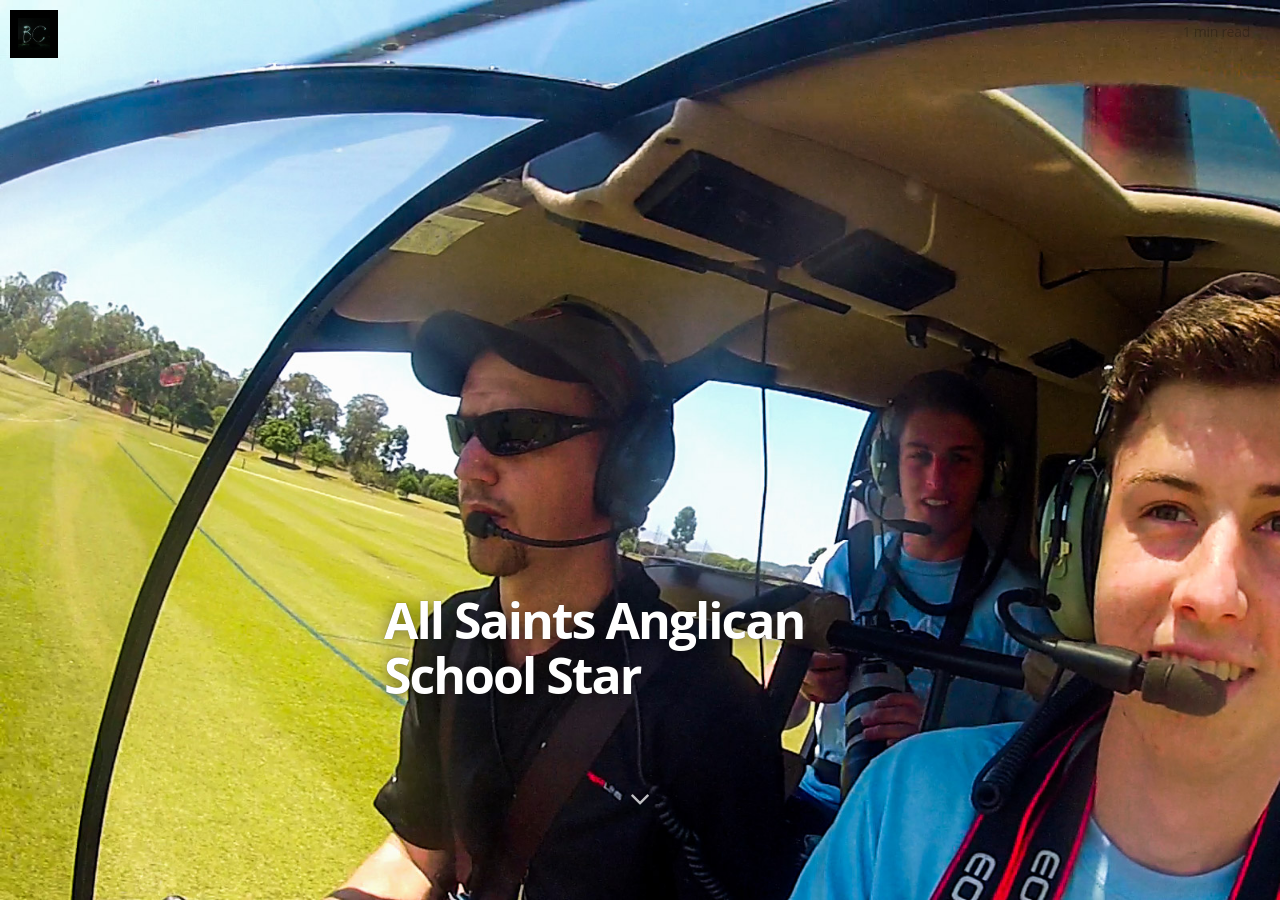
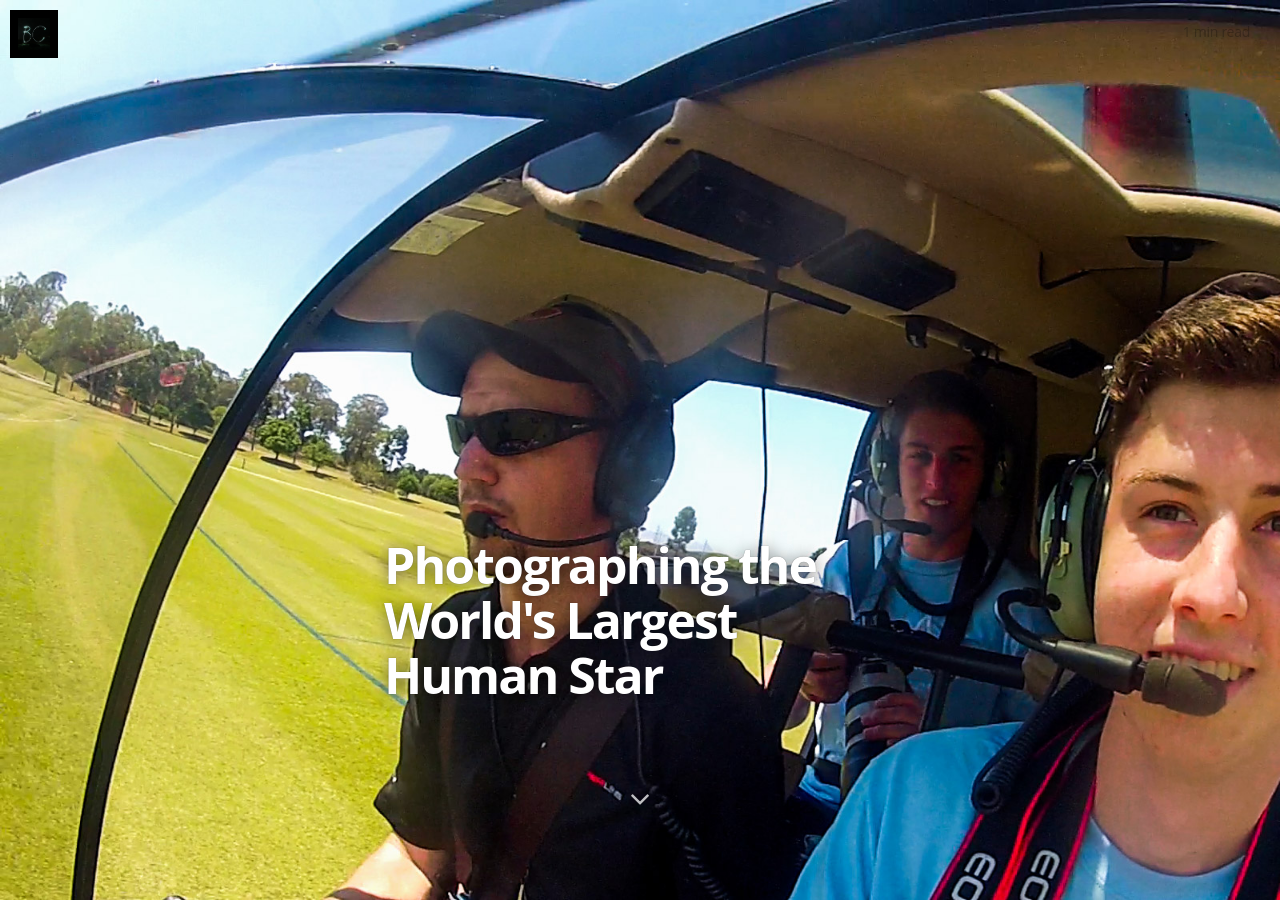
Before and after one commit to bodhiconnolly/bodhiconnolly.github.io, a Jekyll site: the page built from _posts/2012-11-1-all_saints_star.markdown, in a window 1280 px wide and 900 px high. Built offline with Jekyll 4.4.1, drawn with Linux system fonts in a browser that asks for light colours; nearby versions of some CDN libraries; some web fonts are replaced; Markdown is read by kramdown in place of the engine named in the settings.

Commit message:
Star Title

```diff
--- a/_posts/2012-11-1-all_saints_star.markdown
+++ b/_posts/2012-11-1-all_saints_star.markdown
@@ -1,6 +1,6 @@
 ---
 layout: post
-title:  "All Saints Anglican School Star"
+title:  "Photographing the World's Largest Human Star"
 date:   2012-11-1 14:34:25
 categories: photography
 #tags: featured
```
